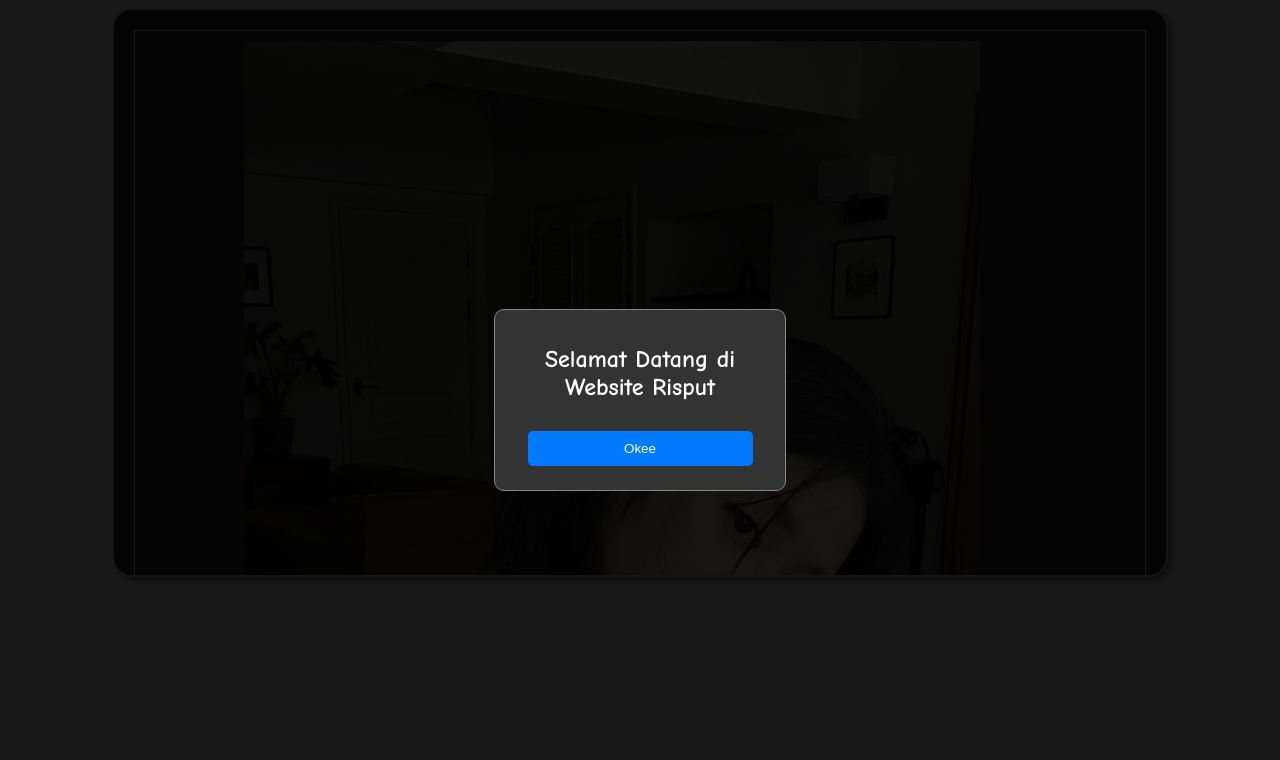
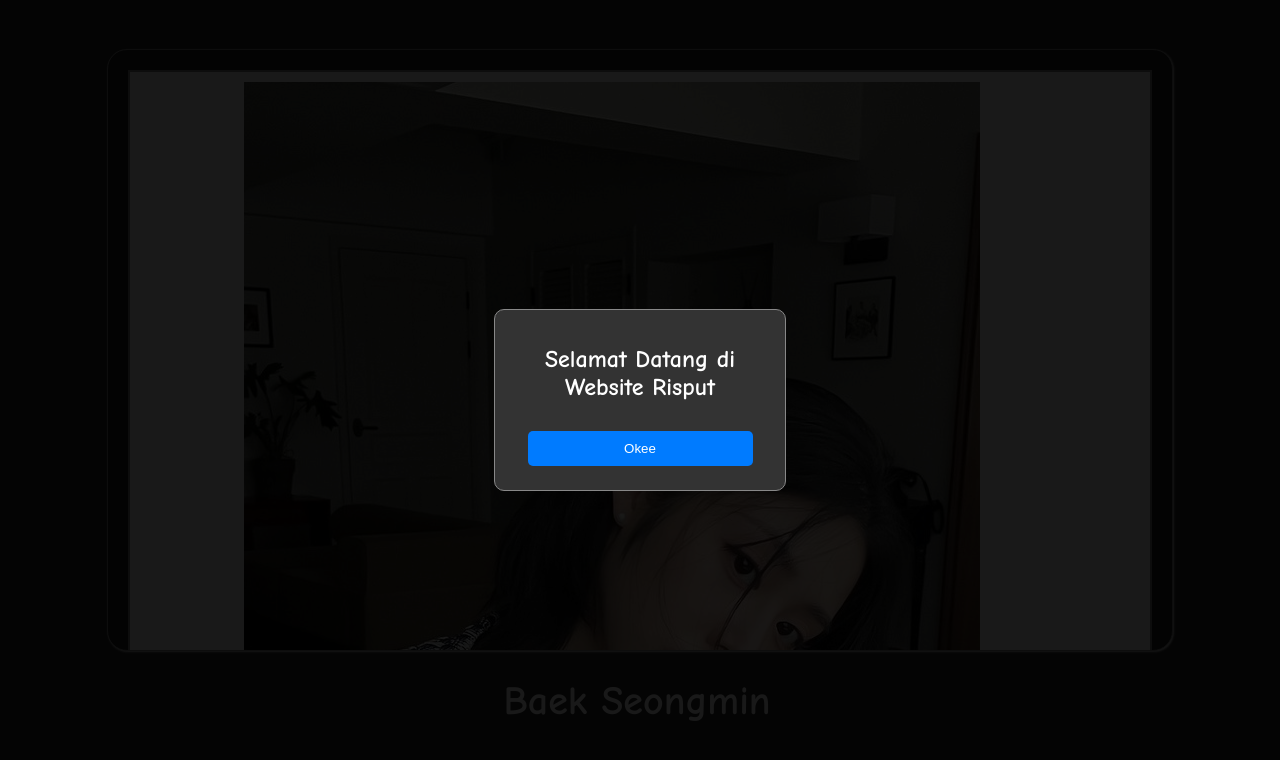
Before and after one commit to RiskyPutraPratama/RiskyPutraPratama.github.io, a plain HTML site: page index.html in a window 1280 px wide. Drawn offline with Linux system fonts and the light colour scheme.

Commit message:
index.html

```diff
--- a/index.html
+++ b/index.html
@@ -6,22 +6,24 @@
     <title>Baek Seongmin by Risput</title>
 
     <style>
-        .body {
+        body {
             background-color: #292929;
             display: grid;
             place-items: center;
             height: 100vh;
             font-family: 'Comic Sans MS', cursive, sans-serif;
-            background: black;
+            margin: 0; /* Hapus margin default dari body */
         }
         h1 {
             font-family: 'Comic Sans MS', cursive, sans-serif;
             padding-bottom: 0px;
             font-size: 40px;
             text-align: center;
-            position: relative;
-            display: none; /* Initially hide the h1 element */
-            animation: slideInFromBottom 2s ease-out;
+            white-space: nowrap;
+            overflow: hidden;
+            border-right: 0.15em solid orange; /* Efek kursor */
+            animation: typing 3.5s steps(40, end), blink-caret 0.75s step-end infinite;
+            color: white;
         }
         h2 {
             font-family: 'Comic Sans MS', cursive, sans-serif;
@@ -31,27 +33,28 @@
         }
 
         .container {
-            box-shadow: 4px 4px 6px rgba(0, 0, 0, 0.5);
+            box-shadow: 1px 1px 2px rgba(245, 245, 245, 0.8);
             background-color: #212121;
-            width: 80%;
-            margin: 0 auto;
-            border: 2px solid #ccc;
+            width: 80vw;
+            max-width: 100%;
+            border: 1px solid #888;
             border-radius: 20px;
+            padding-top: 50px;
             padding: 20px;
-            padding-bottom: -20px;
             overflow: hidden; /* Menyembunyikan scrollbar */
-            height: 525px; /* Menentukan tinggi container untuk scrolling vertikal */
+            height: 70vh; /* Menentukan tinggi container untuk scrolling vertikal */
+            max-height: 100%;
             position: relative; /* Menjaga elemen tetap dalam konteks container */
             font-family: 'Comic Sans MS', cursive, sans-serif;
             font-weight: bold;
         }
         .box {
-            background-color: #292929;
-            border: 1px solid #fff;
+            background-color: #fff;
+            border: 2px solid #888;
             padding: 10px;
             margin-bottom: 10px;
             text-align: center;
-            color: white;
+            color: black;
         }
         .box img {
             max-width: 100%;
@@ -115,15 +118,13 @@
                 opacity: 100;
             }
         }
-        @keyframes slideInFromBottom {
-            from {
-                transform: translateY(100%);
-                opacity: 0;
-            }
-            to {
-                transform: translateY(0);
-                opacity: 1;
-            }
+        @keyframes typing {
+            from { width: 0; }
+            to { width: 100%; }
+        }
+        @keyframes blink-caret {
+            from, to { border-color: transparent; }
+            50% { border-color: ; }
         }
     </style>
 </head>
@@ -168,8 +169,10 @@
                 Photo 5
             </div>
         </div>
+    <center>
+        <h1 id="baekSeongmin">Baek Seongmin</h1>
+    </center>
     </main>
-    <h1 id="baekSeongmin">Baek Seongmin</h1>
 
     <script>
         const container = document.getElementById('scroll-container');
@@ -214,7 +217,7 @@
             audio.play();
         }
 
-        // Fungsi untuk menampilkan "Baek Seongmin" dengan animasi
+        // Fungsi untuk menampilkan "Baek Seongmin" dengan animasi mengetik
         function showBaekSeongmin() {
             var baekSeongmin = document.getElementById("baekSeongmin");
             baekSeongmin.style.display = "block";
```
